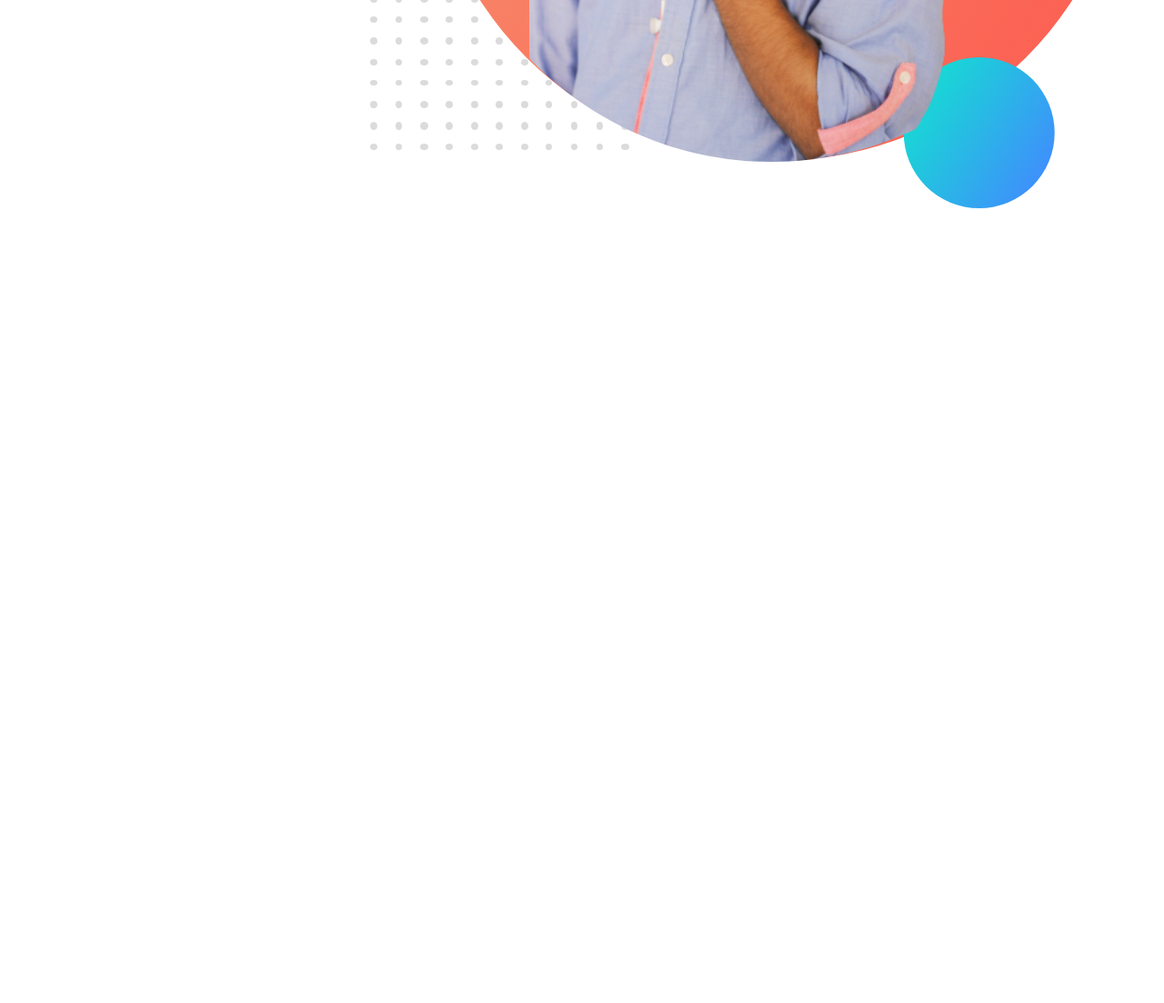
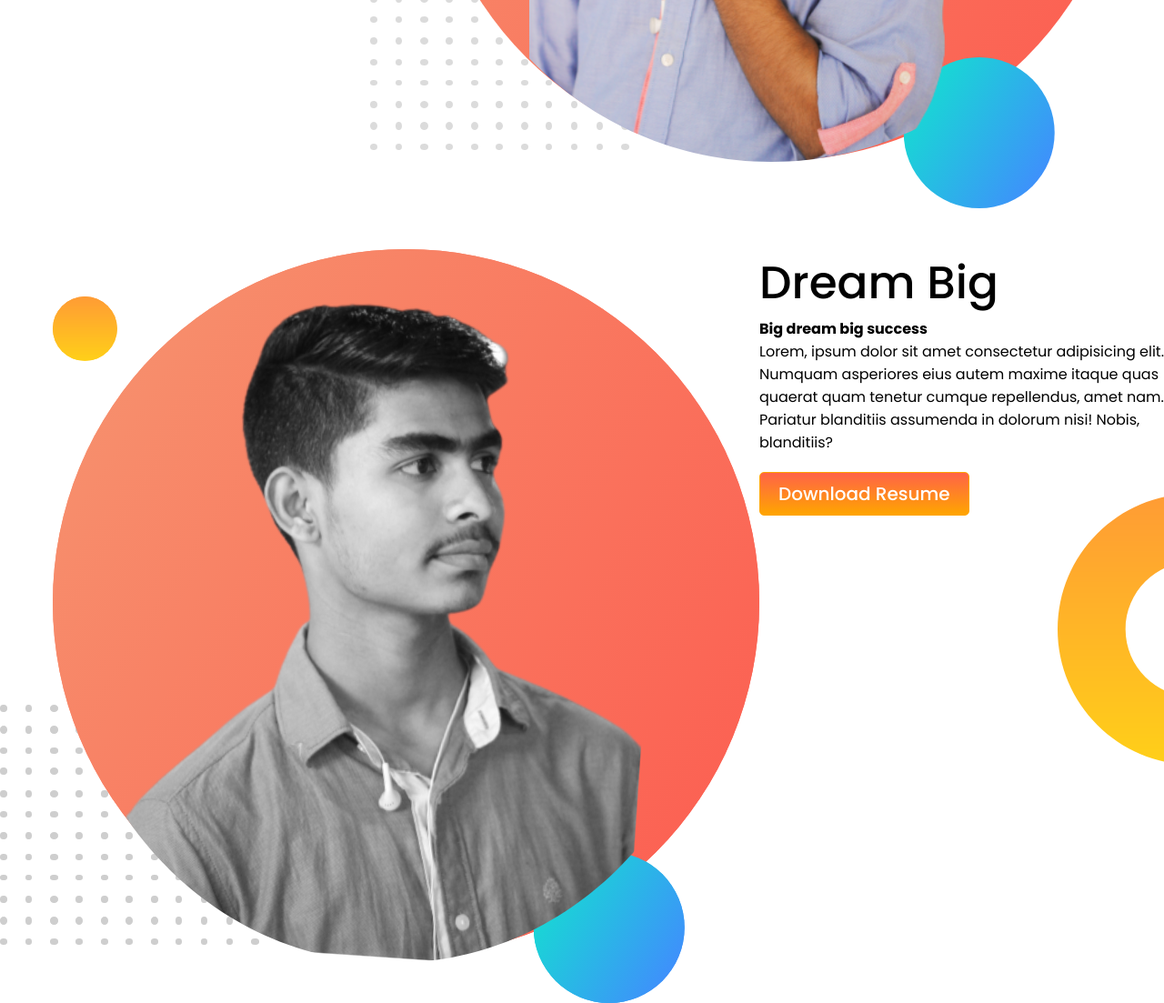
Before and after one commit to masudrana-dev/My-Portfolio, a plain HTML site: page index.html in a window 1280 px wide. Shown: the part 730-1833 px from the top of the page at 91% size. Before the commit the page ends 1004 px from the top, so only its background shows below. Drawn offline with Linux system fonts and the light colour scheme.

Commit message:
2nd half

```diff
--- a/css/style.css
+++ b/css/style.css
@@ -43,3 +43,9 @@ background-image: linear-gradient(tomato,orange);
 	background: transparent;
 	color: orange;
 }
+#masud-02{
+    display: flex;
+    background-image: url(../image/dream-bg.png);
+    background-repeat: no-repeat;
+    background-position: right;
+}
--- a/index.html
+++ b/index.html
@@ -27,5 +27,16 @@
                 <img src="image/masud.png" alt="this is my photo">
             </div>
     </section>
+    <section id="masud-02">
+        <div class="image-part">
+            <img src="image/masud-02.png" alt="">
+        </div>
+            <div class="text-area">
+                <h1>Dream Big </h1>
+                <h4>Big dream big success</h4>
+                <p>Lorem, ipsum dolor sit amet consectetur adipisicing elit. Numquam asperiores eius autem maxime itaque quas quaerat quam tenetur cumque repellendus, amet nam. Pariatur blanditiis assumenda in dolorum nisi! Nobis, blanditiis?</p>
+                <a href="#" target="blank" class="button">Download Resume</a>
+            </div>
+    </section>
 </body>
 </html>
```
Also changed, not shown: image/IMG_0127-removebg-preview.png (added), image/IMG_20170826_220425-removebg-preview.png (added), image/masud-02.png (added).
